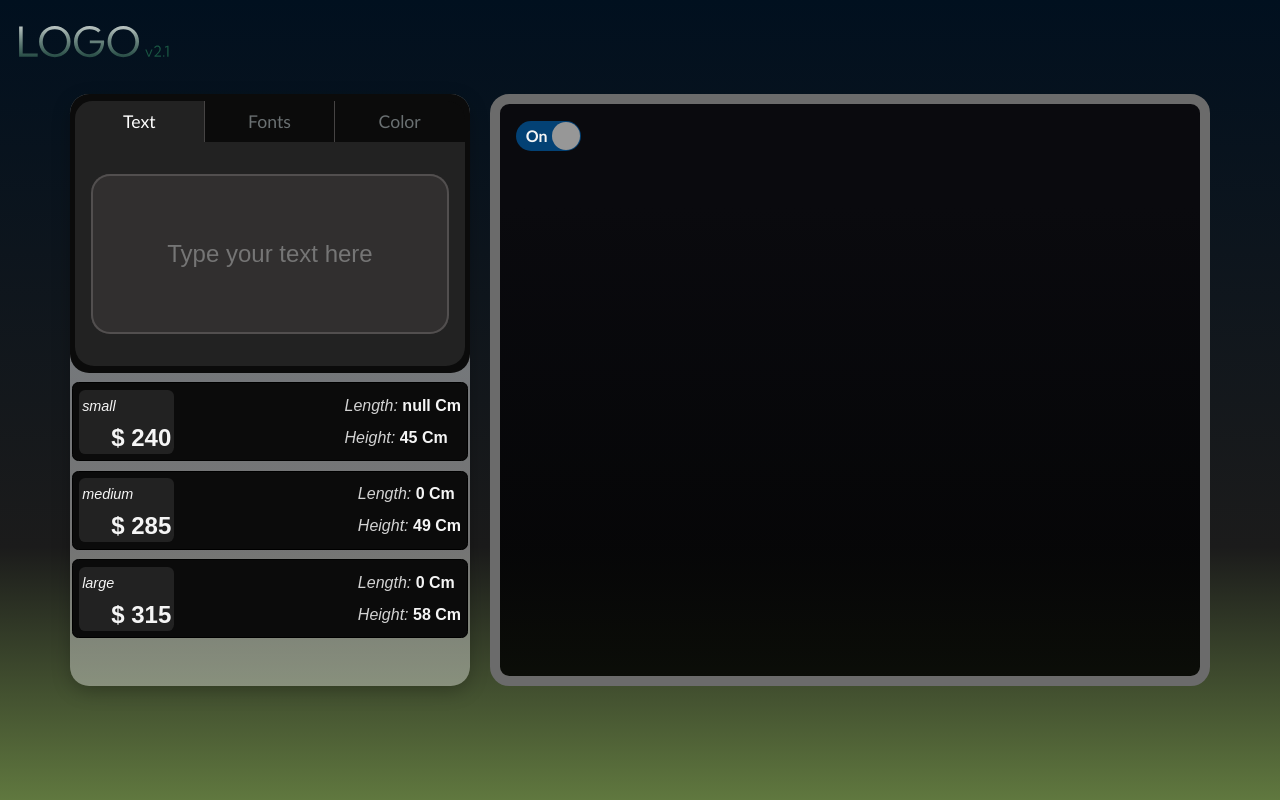
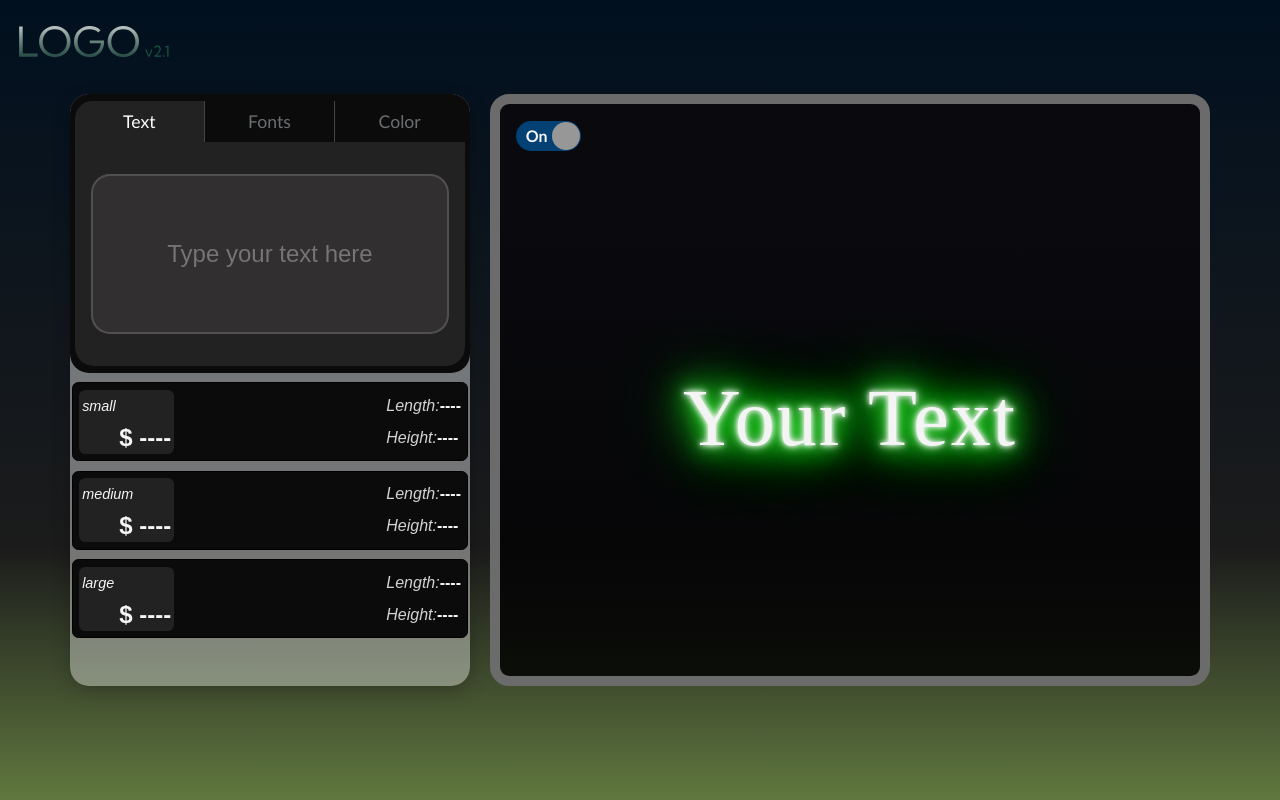
Before and after one commit to NafiurSiddiqui/Logos---v2.2, a React (Create React App) app: page /Ui in a window 1280 px wide. Built offline with nearby package versions, Linux system fonts and the light colour scheme; a web font is replaced by a local one.

Commit message:
done! working app (first phase)

```diff
--- a/src/Components/UI/Ui-display/NeonSwitch.js
+++ b/src/Components/UI/Ui-display/NeonSwitch.js
@@ -1,21 +1,22 @@
+import { useDispatch, useSelector } from "react-redux";
+import { setNeonState } from "../../store/neonSlice";
 
-function NeonSwitch(props) {
+function NeonSwitch() {
+
+	const {neonState} = useSelector(state => state.neonSwitch);
 
 
-	// console.log(props.neonSwitchState);
+	const dispatch = useDispatch();
 
 	const switchHandler =()=>{
 
-		props.setNeonSwitch(prevState =>{
-
-			return !prevState
-		})
+		dispatch(setNeonState());
 	 };
 
 	return (
 		<label className="switch">
-			<input type="checkbox" id="neonSwitch" onClick={switchHandler} defaultChecked={props.neonSwitchState} />
-			<span className="slider round" role='switch' aria-checked={props.neonSwitchState? 'true':'false'}>
+			<input type="checkbox" id="neonSwitch" onClick={switchHandler} defaultChecked={neonState} />
+			<span className="slider round" role='switch' aria-checked={neonState ? 'true':'false'}>
 				<span aria-hidden="true" >On</span>
 				<span aria-hidden="true" >Off</span>
 			</span>
--- a/src/Components/UI/Ui-display/UiCanvas.js
+++ b/src/Components/UI/Ui-display/UiCanvas.js
@@ -1,8 +1,7 @@
-import { useContext, useEffect, useRef } from 'react';
+import { useEffect, useRef } from 'react';
 import { useDispatch, useSelector } from 'react-redux';
 import { clearCanvas } from '../../HelperFunc';
 import { setHeight } from '../../store/dimension';
-import textCtx from '../../store/txtCtx';
 
 function Canvas() {
 
@@ -12,26 +11,14 @@ function Canvas() {
 
 	const dispatch = useDispatch();
 
-	const ctx = useContext(textCtx);
-
-	// let storageText = ctx.textInput.storageText;
-	// const storageStatus = ctx.textInput.storageStatus;
-	// let delTxtState = ctx.textInput.delTxtState;
-	// const fontState = ctx.fontInput.fontState;
-	// const fontFamily = ctx.fontInput.setFontFamily;
 
 	const ctxRef = useRef();
 
 	useEffect(() => {
-		// let uTxt = ctx.textInput.uTxt;
 
 		const canvaCtx = ctxRef.current.getContext('2d');
 		const metrics = canvaCtx.measureText(uTxt);
 
-		// ctx.dimension.setHeight(
-		// 	Math.floor(metrics.actualBoundingBoxAscent) +
-		// 		Math.floor(metrics.actualBoundingBoxDescent)
-		// );
 		dispatch(setHeight(Math.floor(metrics.actualBoundingBoxAscent) +
 		Math.floor(metrics.actualBoundingBoxDescent)));
 
--- a/src/Components/UI/Ui-display/UiDisplay.js
+++ b/src/Components/UI/Ui-display/UiDisplay.js
@@ -1,24 +1,14 @@
-import { useState } from 'react';
 import NeonSwitch from './NeonSwitch';
 import Canvas from './UiCanvas';
 import UserTextAndBars from './UserTextAndBars';
 
-function UiDisplay(props) {
-	//Toggle switch for Neon
-	const [toggleNeon, setToggleNeon] = useState(true);
-
-	const neonSwitchHandler = (switchState) => {
-		setToggleNeon(switchState);
-	};
+function UiDisplay() {
 
 	return (
 		<article className="ui-display">
-			<NeonSwitch
-				setNeonSwitch={neonSwitchHandler}
-				neonSwitchState={toggleNeon}
-			/>
+			<NeonSwitch/>
 			<div className="ui-display-userText-container">
-				<UserTextAndBars neonSwitchState={toggleNeon} />
+				<UserTextAndBars />
 				<Canvas />
 			</div>
 		</article>
--- a/src/Components/UI/Ui-display/UserTextAndBars.js
+++ b/src/Components/UI/Ui-display/UserTextAndBars.js
@@ -1,54 +1,32 @@
-import { useContext, useEffect, useState } from 'react';
+import { useEffect, useState } from 'react';
 import { useDispatch, useSelector } from 'react-redux';
 import { setDebounceState } from '../../store/debounceSlice';
 import { setWidth } from '../../store/dimension';
-import textCtx from '../../store/txtCtx';
 
 const windowWidth = window.innerWidth;
 
-
-
 function UserTextAndBars(props) {
-
 	const [showBars, setShowBars] = useState(false);
-	const [displayText, setDisplayText] = useState('Your Text' );
+	const [displayText, setDisplayText] = useState('Your Text');
 	//STYLING STATE
 	const [largeFont, setLargeFont] = useState();
+	const {
+		uTxt,
+		txtState,
+		storageText: storeText,
+		isTouched,
+		storageStatus,
+	} = useSelector((state) => state.txt);
 
-	const ctx = useContext(textCtx);
-
-	const {uTxt,txtState, storageText:storeText,isTouched, storageStatus } = useSelector(state => state.txt);
-
-
-
-	const {height, width} = useSelector(state => state.dimension);
-
-	const { fontFamily } = useSelector(state => state.font);
-
-	const {colorActive} = useSelector(state => state.color);
-	const neonState = props.neonSwitchState;
-
+	const { height, width } = useSelector((state) => state.dimension);
+	const { fontFamily } = useSelector((state) => state.font);
+	const { colorActive } = useSelector((state) => state.color);
+	const {neonState} = useSelector(state => state.neonSwitch)
 
 	const dispatch = useDispatch();
 
-	// let letterHeight = ctx.dimension.height;
-
-	// let txtState = ctx.textInput.txtState;
-	// let userText = ctx.textInput.uTxt;
-	// let storeText = ctx.textInput.storageText;
-	// const storageStatus = ctx.textInput.storageStatus;
-	//color states
-	// const colorActive = ctx.colorInput.colorActive;
-
-	// console.log(uTxt);
-
-
 	useEffect(() => {
 		if (
-
-			// ctx.fontInput.fontFamily === 'RasterSlice' ||
-			// ctx.fontInput.fontFamily === 'Amsterdam' ||
-			// ctx.fontInput.fontFamily === 'Orbitron'
 			fontFamily === 'RasterSlice' ||
 			fontFamily === 'Amsterdam' ||
 			fontFamily === 'Orbitron'
@@ -59,59 +37,44 @@ function UserTextAndBars(props) {
 		}
 
 		let timerHandler = setTimeout(() => {
-
-			if (txtState === true || storeText !== null) {
-
+			if (txtState === true || storeText !== (null || '')) {
 				setShowBars(true);
 
-				// ctx.dimension.setWidth(`${storeText.length * 2}CM`)
-				dispatch(setWidth(`${storeText.length}CM`))
+				if (storeText === null) {
+					dispatch(setWidth(``));
+				} else {
+					dispatch(setWidth(`${storeText.length}CM`));
+				}
 				setDisplayText(storeText);
 				dispatch(setDebounceState(true));
 			}
 
-			// if (uTxt.length > 0) {
-
-			// 	// ctx.debouncer.setDebounceState(true);
-			// 	setDisplayText(uTxt);
-			// }
-
-			// if (uTxt.length === 0) {
-
-			// 	setDisplayText('Your Text');
-
-			// 	// ctx.dimension.setWidth(``);
-			// 	dispatch(setWidth(''));
-			// 	setShowBars(false);
-			// }
 			if (!isTouched) {
-
 				setDisplayText('Your Text');
-
-				// ctx.dimension.setWidth(``);
 				dispatch(setWidth(''));
 				setShowBars(false);
 			}
 
 			if (storageStatus === false && txtState === true) {
-
-				// ctx.dimension.setWidth(`${ctx.textInput.uTxt.length * 2} CM`);
 				setDisplayText(uTxt);
 				dispatch(setWidth(`${uTxt.length} CM`));
+				dispatch(setDebounceState(true));
 			}
 		}, 300);
 
-
-
 		return () => {
 			clearTimeout(timerHandler);
-
-
-			// ctx.debouncer.setDebounceState(false);
 			dispatch(setDebounceState(false));
 		};
-	}, [fontFamily,dispatch,txtState,storageStatus,uTxt,storeText,isTouched]);
-
+	}, [
+		fontFamily,
+		dispatch,
+		txtState,
+		storageStatus,
+		uTxt,
+		storeText,
+		isTouched,
+	]);
 
 
 
@@ -121,11 +84,9 @@ function UserTextAndBars(props) {
 		${colorActive} 0px 0px 75px`;
 
 	//FONTS
-	const fontForLargeDevice = windowWidth > 2200? '7em': '5em';
-	const deviceWidth = windowWidth <= 600 ? '55px': fontForLargeDevice;
+	const fontForLargeDevice = windowWidth > 2200 ? '7em' : '5em';
+	const deviceWidth = windowWidth <= 600 ? '55px' : fontForLargeDevice;
 
-
-	// console.log(height);
 
 
 	return (
@@ -139,13 +100,14 @@ function UserTextAndBars(props) {
 					<p
 						className="ui-display-userText-text neonOn"
 						style={{
-							fontFamily: ctx.fontInput.fontFamily,
+							fontFamily: fontFamily,
 							fontSize: largeFont ? '3em' : deviceWidth,
 							textShadow: !neonState ? 'none' : neonShadow,
 						}}
 					>
 						{storageStatus && displayText}
 						{!storageStatus && uTxt}
+						{!isTouched && displayText}
 					</p>
 				</section>
 
@@ -162,9 +124,7 @@ function UserTextAndBars(props) {
 				)}
 			</div>
 
-			<span className="measurementBar-width-length">
-				{showBars && width}
-			</span>
+			<span className="measurementBar-width-length">{showBars && width}</span>
 		</>
 	);
 }
--- a/src/Components/UI/Ui-input/input/UiColors.js
+++ b/src/Components/UI/Ui-input/input/UiColors.js
@@ -97,12 +97,10 @@ function UiColors(props) {
 	const [hoverActive, sethoverActive] = useState(false);
 	const [targetColorCode, setTargetColorCode] = useState(null);
 
-	//MouseOver state?, get the associated color code and set it
-	// const ctx = useContext(textCtx);
-
 	const {colorActive} = useSelector(state => state.color);
 	const dispatch = useDispatch();
 
+	const {neonState} = useSelector(state => state.neonSwitch)
 	//Mouseenter
 	const mouseOverHanlder = (e) => {
 		setTargetColorCode(e.target.dataset.colorcode);
@@ -117,16 +115,20 @@ function UiColors(props) {
 
 	//Activating button
 	const bulbClickHandler = (e) => {
+
+		if(!neonState){
+			alert('Plz turn on the neonSwitch');
+			return;
+		}
+
 		setBulbClicked(false);
+		setColorActive(null);
 
-		setColorActive(null);
 		if (e.target.localName === 'i') {
 			//To stop double click on <i> el
 			e.stopPropagation();
 			//since i do not have colorCode available on this elelment, I target the parent
 			const parentColorCode = e.target.parentElement.dataset.colorcode;
-
-
 
 			dispatch(setColorActive(parentColorCode));
 			setBulbClicked(true);
@@ -148,7 +150,6 @@ function UiColors(props) {
 			<ul className="ui-input-color-lists">
 				{colorBulbs.map((bulb) => {
 
-					// const currentBulb = bulb.colorCode === ctx.colorInput.colorActive;
 					const currentBulb = bulb.colorCode === colorActive;
 
 					const isHovered = bulb.colorCode === targetColorCode;
--- a/src/Components/UI/Ui-input/input/UiText.js
+++ b/src/Components/UI/Ui-input/input/UiText.js
@@ -2,48 +2,22 @@ import { useEffect } from 'react';
 import { useDispatch, useSelector } from 'react-redux';
 import { txtActions } from '../../../store/textSlice';
 
-
 function UiText(props) {
-
-	const {uTxt,isTouched} = useSelector(state => state.txt);
-
-	// const [userText, setUserText] = useState('');
-	// const [deletedText, setdeletedText] = useState('');
-	// const [delTxtState, setDelTxtState] = useState(false);
-	// const [isTouched, setIsTouched] = useState(false);
-	// const [storeText, setStoreText] = useState();
-
-	// const ctx = useContext(textCtx);
-
+	const { uTxt, isTouched, storageStatus } = useSelector((state) => state.txt);
 
 	const dispatch = useDispatch();
 
 	const userTextChangeHandler = (e) => {
+		if (e.nativeEvent.inputType === 'deleteContentBackward') {
+			dispatch(txtActions.setDelTxtState(true));
 
-
-		if (e.nativeEvent.inputType === 'deleteContentBackward') {
-
-			dispatch(txtActions.setDelTxtState(true));
-			// uTxt.length === 1 && console.log('Yes it is!');
 			uTxt.length <= 1 && dispatch(txtActions.setIsTouched(false));
 		}
 
 		dispatch(txtActions.setTxtState(true));
-		dispatch(txtActions.setIsTouched(true))
+		dispatch(txtActions.setIsTouched(true));
 		dispatch(txtActions.setUtxt(e.target.value));
-
 	};
-
-
-	// useEffect(() => {
-
-
-	// 	if (isTouched && uTxt.length >= 20) {
-	// 		alert(
-	// 			`If you need more than 20 characters of text, Please contact us: 📞 +14-999-876-42`
-	// 		);
-	// 	}
-	// }, [isTouched, uTxt]);
 
 	useEffect(() => {
 		const test = 'test';
@@ -52,25 +26,22 @@ function UiText(props) {
 			localStorage.setItem(test, test);
 			localStorage.removeItem(test);
 
-			dispatch(txtActions.setStorageStatus(true));
-
+			if (isTouched && uTxt.length !== 0) {
+				dispatch(txtActions.setStorageStatus(true));
+			} else {
+				localStorage.clear();
+				dispatch(txtActions.setIsTouched(false));
+				dispatch(txtActions.setTxtState(false));
+				dispatch(txtActions.setStorageStatus(false));
+			}
 
 			if (uTxt.length > 0) {
-			localStorage.setItem('storeText', uTxt);
-			dispatch(txtActions.setDelTxtState(false));
+				localStorage.setItem('storeText', uTxt);
+				dispatch(txtActions.setDelTxtState(false));
 			}
 
 			dispatch(txtActions.setStorageText(localStorage.getItem('storeText')));
-
-			if (isTouched && uTxt.length === 0) {
-				localStorage.clear();
-
-				dispatch(txtActions.setIsTouched(false))
-				dispatch(txtActions.setTxtState(false));
-			}
-
 		} catch (e) {
-
 			dispatch(txtActions.setStorageStatus(false));
 		}
 
@@ -79,11 +50,7 @@ function UiText(props) {
 				`If you need more than 20 characters of text, Please contact us: 📞 +14-999-876-42`
 			);
 		}
-
-
-	}, [dispatch, isTouched, uTxt]);
-
-
+	}, [dispatch, isTouched, uTxt, storageStatus]);
 
 	return (
 		<section
--- a/src/Components/UI/Ui-input/priceCards/PriceCards.js
+++ b/src/Components/UI/Ui-input/priceCards/PriceCards.js
@@ -1,6 +1,6 @@
-import { useContext, useEffect, useState } from 'react';
+import { useEffect, useState } from 'react';
 import { useSelector } from 'react-redux';
-import textCtx from '../../../store/txtCtx';
+// import textCtx from '../../../store/txtCtx';
 import PriceCard from './PriceCard';
 
 const init = {
@@ -11,58 +11,27 @@ const init = {
 
 
 
-function PriceCards(props) {
+function PriceCards() {
 
 	const [pricing, setPricing] = useState(init);
 	const [letterWidth, setletterWidth] = useState(init);
 	const [height, setHeight] = useState(init);
-
-	const ctx = useContext(textCtx);
-
 	const {uTxt, storageStatus, storageText: storeTxt} = useSelector(state => state.txt);
 	const {height:letterHeight} = useSelector(state => state.dimension);
 	const {debounceStat} = useSelector(state => state.debouncer);
+	let userText;
+	let storageText = '---';
+	let width = null;
 
 
-	let userText;
-	let storageText = '---';
+	uTxt === null || undefined ?  userText = '' : userText = uTxt;
 
-	// const letterHeight = ctx.dimension.height;
-	// const letterHeight = dimension.height;
-	let width = null;
-	// let storageStatus = ctx.textInput.storageStatus;
-	// let storageStatus = txtSlice.storageStatus;
-	// const debounceStat = ctx.debouncer.debounceStatus;
-
-	// console.log(debounceStat);
-
-
-
-
-
-	// ctx.textInput.uTxt === undefined ? userText = '---' : userText = ctx.textInput.uTxt;
-
-	uTxt === null || undefined ?  userText = '---' : userText = uTxt;
-
-
-
-	// if (ctx.textInput.uTxt !== undefined){
-	// 	width = ctx.textInput.uTxt.length;
-
-	// }
 
 	if (uTxt !== null || undefined){
 		width = uTxt.length;
 
 	}
 
-
-
-	// if (storageStatus !== false && ctx.textInput.storageText){
-	// 	storageText = ctx.textInput.storageText;
-	// 	width = storageText.length;
-
-	// }
 
 	if (storageStatus !== false && storeTxt){
 		storageText = storeTxt;
@@ -71,17 +40,13 @@ function PriceCards(props) {
 
 
 
+	const storageTextStatus = storeTxt === '---';
 
-	// const storageTextStatus = storageText === '---';
-
-	const storageTextStatus = storeTxt === '---';
 
 	//Debounce true? calculate this.
 	useEffect(() => {
 
-
 	if (debounceStat){
-
 		const price = {
 			small:storageTextStatus? `${userText.length * 80}`:`${storageText.length * 80}`,
 			mid: storageTextStatus? `${userText.length * 95}`:`${storageText.length* 95}`,
@@ -89,9 +54,9 @@ function PriceCards(props) {
 		}
 		//WIDTH
 		const length = {
-			small: ` ${width} Cm`,
-			mid: ` ${width * 2} Cm`,
-			large: ` ${width * 3} Cm`
+			small: ` ${(width * 2.4).toFixed(1)} Cm`,
+			mid: ` ${(width * 3.2).toFixed(1)} Cm`,
+			large: ` ${(width * 4.5).toFixed(1)} Cm`
 
 		}
 		//HEIGHT
@@ -99,7 +64,6 @@ function PriceCards(props) {
 			small: ` ${letterHeight} Cm`,
 			mid: ` ${Math.floor(letterHeight * 1.1)} Cm`,
 			large: ` ${Math.floor(letterHeight * 1.3)} Cm`
-
 		}
 
 		setPricing(price);
--- a/src/Components/store/index.js
+++ b/src/Components/store/index.js
@@ -3,8 +3,9 @@ import colorReducer from './colorSlice';
 import debounceSlice from "./debounceSlice";
 import dimensionReducer from "./dimension";
 import fontSliceReducer from "./fontSlice";
+import neonSlice from "./neonSlice";
+
 import txtSliceReducer from './textSlice';
-
 //configure store here
 
 export const store  = configureStore({
@@ -14,6 +15,7 @@ export const store  = configureStore({
         font:fontSliceReducer,
         color: colorReducer,
         dimension:dimensionReducer,
-        debouncer: debounceSlice.reducer
+        debouncer: debounceSlice.reducer,
+        neonSwitch: neonSlice.reducer
     }
 });
--- /dev/null
+++ b/src/Components/store/neonSlice.js
@@ -0,0 +1,17 @@
+import { createSlice } from "@reduxjs/toolkit";
+
+const neonSlice = createSlice({
+    name:'neonSwitch',
+    initialState:{
+        neonState:true
+    },
+    reducers:{
+
+        setNeonState:(state)=>{
+            state.neonState = !state.neonState;
+        }
+    }
+})
+
+export const {setNeonState} = neonSlice.actions;
+export default neonSlice;
--- a/src/Components/store/textSlice.js
+++ b/src/Components/store/textSlice.js
@@ -6,7 +6,8 @@ const initialState = {
 	storageStatus: null,
 	delTxtState: false,
 	txtState: false,
-	isTouched:false
+	isTouched:false,
+
 };
 
 const txtSlice = createSlice({
--- a/src/Components/store/txtCtx.js
+++ b/src/Components/store/txtCtx.js
@@ -1,151 +1,151 @@
-import React, { useState } from 'react';
+// import React, { useState } from 'react';
 
 
-//default neonColor on load
-const defaultColor = '#20f020';
+// //default neonColor on load
+// const defaultColor = '#20f020';
 
-const textCtx = React.createContext({
-	//!create individual slices ( 5 slices for each input)
-	textInput: {
-		uTxt: '',
-		setUTxt: () => {},
-		storageText: '',
-		setStorageText: () => {},
-		storageStatus: null,
-		setStorageStatus: () => {},
-		delTxtState: false,
-		setDelTxtState: () => {},
-		txtState: false,
-		setTxtState: () => {},
-	},
-	fontInput: {
-		fontFamily: null,
-		setFontFamily: () => {},
-		fontState: false,
-		setFontState: () => {},
-	},
-	colorInput: {
-		colorActive: defaultColor,
-		setColorActive: () => {},
-	},
-	dimension: {
-		width: 0,
-		setWidth: () => {},
-		height: 0,
-		setHeight: () => {},
-	},
-	debouncer: {
-		debounceStatus: false,
-		setDebounceState: () => {},
-	},
-});
+// const textCtx = React.createContext({
+// 	//!create individual slices ( 5 slices for each input)
+// 	textInput: {
+// 		uTxt: '',
+// 		setUTxt: () => {},
+// 		storageText: '',
+// 		setStorageText: () => {},
+// 		storageStatus: null,
+// 		setStorageStatus: () => {},
+// 		delTxtState: false,
+// 		setDelTxtState: () => {},
+// 		txtState: false,
+// 		setTxtState: () => {},
+// 	},
+// 	fontInput: {
+// 		fontFamily: null,
+// 		setFontFamily: () => {},
+// 		fontState: false,
+// 		setFontState: () => {},
+// 	},
+// 	colorInput: {
+// 		colorActive: defaultColor,
+// 		setColorActive: () => {},
+// 	},
+// 	dimension: {
+// 		width: 0,
+// 		setWidth: () => {},
+// 		height: 0,
+// 		setHeight: () => {},
+// 	},
+// 	debouncer: {
+// 		debounceStatus: false,
+// 		setDebounceState: () => {},
+// 	},
+// });
 
 
 
-//provide context
+// //provide context
 
-export const TextCtxProvider = (props) => {
-	//set uiInput state management here
-	const [uTxt, setUTxt] = useState();
-	const [storageText, setStorageText] = useState();
-	const [storageStatus, setStorageStatus] = useState();
-	const [delTxtState, setDelTxtState] = useState();
-	const [txtState, setTxtState] = useState(false);
-	//DIMENSION
-	const [width, setWidth] = useState();
-	const [letterHeight, setLetterHeight] = useState();
-	//UiFont state
-	const [fontFamily, setFontFamily] = useState();
-	const [fontState, setFontState] = useState(false);
-	//UiColor State
-	const [colorActive, setColorActive] = useState(defaultColor);
-	//Debounce state for priceCard
-	const [debounceStatus, setDebounceActive] = useState(false);
+// export const TextCtxProvider = (props) => {
+// 	//set uiInput state management here
+// 	const [uTxt, setUTxt] = useState();
+// 	const [storageText, setStorageText] = useState();
+// 	const [storageStatus, setStorageStatus] = useState();
+// 	const [delTxtState, setDelTxtState] = useState();
+// 	const [txtState, setTxtState] = useState(false);
+// 	//DIMENSION
+// 	const [width, setWidth] = useState();
+// 	const [letterHeight, setLetterHeight] = useState();
+// 	//UiFont state
+// 	const [fontFamily, setFontFamily] = useState();
+// 	const [fontState, setFontState] = useState(false);
+// 	//UiColor State
+// 	const [colorActive, setColorActive] = useState(defaultColor);
+// 	//Debounce state for priceCard
+// 	const [debounceStatus, setDebounceActive] = useState(false);
 
-	const uTxthandler = (uTxt) => {
-		setUTxt(uTxt);
-	};
+// 	const uTxthandler = (uTxt) => {
+// 		setUTxt(uTxt);
+// 	};
 
-	const debounceHandler = (stat) => {
-		setDebounceActive(stat);
-	};
+// 	const debounceHandler = (stat) => {
+// 		setDebounceActive(stat);
+// 	};
 
-	const delTxtStateHandler = (delTxtState) => {
-		setDelTxtState(delTxtState);
-	};
+// 	const delTxtStateHandler = (delTxtState) => {
+// 		setDelTxtState(delTxtState);
+// 	};
 
-	const txtStateHandler = (txtState) => {
-		setTxtState(txtState);
-	};
+// 	const txtStateHandler = (txtState) => {
+// 		setTxtState(txtState);
+// 	};
 
-	const storageTextHandler = (storageText) => {
-		setStorageText(storageText);
-	};
+// 	const storageTextHandler = (storageText) => {
+// 		setStorageText(storageText);
+// 	};
 
-	const storageStatusHandler = (status) => {
-		setStorageStatus(status);
-	};
+// 	const storageStatusHandler = (status) => {
+// 		setStorageStatus(status);
+// 	};
 
-	const activeColorHandler = (color) => {
-		setColorActive(color);
-	};
+// 	const activeColorHandler = (color) => {
+// 		setColorActive(color);
+// 	};
 
-	const widthHandler = (width) => {
-		setWidth(width);
-	};
+// 	const widthHandler = (width) => {
+// 		setWidth(width);
+// 	};
 
-	const heightHandler=(height)=>{
-		setLetterHeight(height);
-	};
+// 	const heightHandler=(height)=>{
+// 		setLetterHeight(height);
+// 	};
 
-	const fontFamilyHandler = (fontFamily) => {
-		setFontFamily(fontFamily);
-	};
+// 	const fontFamilyHandler = (fontFamily) => {
+// 		setFontFamily(fontFamily);
+// 	};
 
-	const fontStateHandler = (fontState) => {
-		setFontState(fontState);
-	};
+// 	const fontStateHandler = (fontState) => {
+// 		setFontState(fontState);
+// 	};
 
 
-	//create all of them inside an object
-	const textState = {
-		textInput: {
-			uTxt,
-			setUTxt: uTxthandler,
-			storageText,
-			setStorageText: storageTextHandler,
-			storageStatus,
-			setStorageStatus: storageStatusHandler,
-			delTxtState,
-			setDelTxtState: delTxtStateHandler,
-			txtState,
-			setTxtState: txtStateHandler,
-		},
-		fontInput: {
-			fontFamily,
-			setFontFamily:fontFamilyHandler,
-			fontState,
-			setFontState: fontStateHandler,
-		},
-		colorInput: {
-			colorActive,
-			setColorActive: activeColorHandler,
-		},
-		dimension: {
-			width,
-			setWidth: widthHandler,
-			height:letterHeight,
-			setHeight: heightHandler,
-		},
-		debouncer: {
-			debounceStatus,
-			setDebounceState: debounceHandler,
-		},
-	};
-	//return the provider
-	return (
-		<textCtx.Provider value={textState}>{props.children}</textCtx.Provider>
-	);
-};
+// 	//create all of them inside an object
+// 	const textState = {
+// 		textInput: {
+// 			uTxt,
+// 			setUTxt: uTxthandler,
+// 			storageText,
+// 			setStorageText: storageTextHandler,
+// 			storageStatus,
+// 			setStorageStatus: storageStatusHandler,
+// 			delTxtState,
+// 			setDelTxtState: delTxtStateHandler,
+// 			txtState,
+// 			setTxtState: txtStateHandler,
+// 		},
+// 		fontInput: {
+// 			fontFamily,
+// 			setFontFamily:fontFamilyHandler,
+// 			fontState,
+// 			setFontState: fontStateHandler,
+// 		},
+// 		colorInput: {
+// 			colorActive,
+// 			setColorActive: activeColorHandler,
+// 		},
+// 		dimension: {
+// 			width,
+// 			setWidth: widthHandler,
+// 			height:letterHeight,
+// 			setHeight: heightHandler,
+// 		},
+// 		debouncer: {
+// 			debounceStatus,
+// 			setDebounceState: debounceHandler,
+// 		},
+// 	};
+// 	//return the provider
+// 	return (
+// 		<textCtx.Provider value={textState}>{props.children}</textCtx.Provider>
+// 	);
+// };
 
-export default textCtx;
+// export default textCtx;
```
Also changed, not shown: src/Components/HelperFunc.js (+7 -5 lines).
